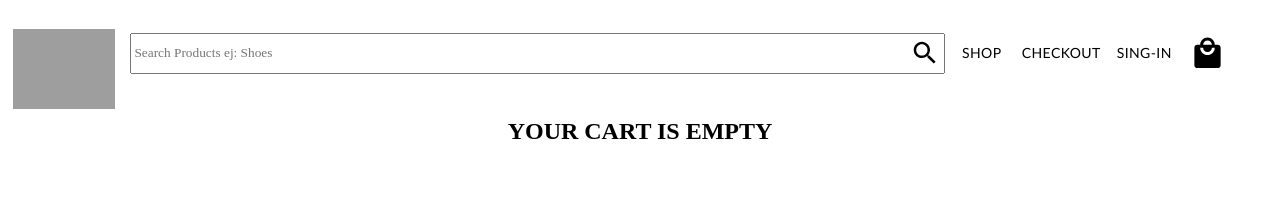
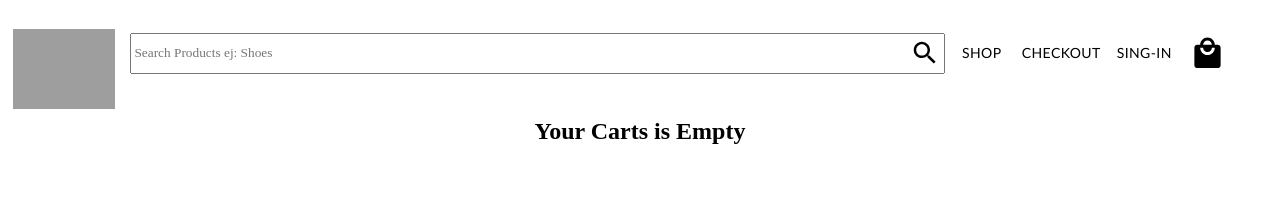
Before and after one commit to bethoven996/Portafolio, a React (Vite) app: page /Checkout in a window 1280 px wide. Shown: the top 208 px of the page. Built offline with nearby package versions, Linux system fonts and the light colour scheme; grey boxes are pictures that could not be loaded.

Commit message:
agreguecantidad

```diff
--- a/src/Componentes/Comp/CartaCheckOut.jsx
+++ b/src/Componentes/Comp/CartaCheckOut.jsx
@@ -1,8 +1,8 @@
 import { Button } from "@mui/material";
 import { useState } from "react";
 
-function CartaCheckOut({ item, DeleteItem }) {
-  const [contador, setcontador] = useState(0);
+function CartaCheckOut({ item, DeleteItem, AddToCart }) {
+  const [contador, setcontador] = useState(1);
 
   return (
     <div
@@ -38,7 +38,10 @@ function CartaCheckOut({ item, DeleteItem }) {
       >
         <Button
           disabled={contador <= 1}
-          onClick={() => setcontador(contador - 1)}
+          onClick={() => {
+            AddToCart({ ...item, cantidad: contador - 1 });
+            setcontador(contador - 1);
+          }}
           style={{
             width: "2vw",
             height: "3vh",
@@ -48,7 +51,10 @@ function CartaCheckOut({ item, DeleteItem }) {
         </Button>
         <h5>{contador}</h5>
         <Button
-          onClick={() => setcontador(contador + 1)}
+          onClick={() => {
+            AddToCart({ ...item, cantidad: contador + 1 });
+            setcontador(contador + 1);
+          }}
           style={{
             width: "2vw",
             height: "3vh",
--- a/src/Componentes/pages/Chekout/Checkout.jsx
+++ b/src/Componentes/pages/Chekout/Checkout.jsx
@@ -1,14 +1,14 @@
 import CartaCheckOut from "../../Comp/CartaCheckOut";
 import CartVentada from "../../layout/CarritoVentada/CartVentada";
-function Checkout({ cart, DeleteItem, SumarTotal }) {
+function Checkout({ AddToCart, cart, DeleteItem, SumarTotal }) {
   if (cart.length === 0) {
     return (
       <h2 style={{ textAlign: "center", fontFamily: "Helvética" }}>
-        YOUR CART IS EMPTY
+        Your Carts is Empty
       </h2>
     );
   }
-  let total = SumarTotal();
+  console.log(cart);
   return (
     <div>
       <div
@@ -67,7 +67,12 @@ function Checkout({ cart, DeleteItem, SumarTotal }) {
       </div>
       {cart.map((item) => {
         return (
-          <CartaCheckOut DeleteItem={DeleteItem} key={item.id} item={item} />
+          <CartaCheckOut
+            AddToCart={AddToCart}
+            DeleteItem={DeleteItem}
+            key={item.id}
+            item={item}
+          />
         );
       })}
 
@@ -79,7 +84,7 @@ function Checkout({ cart, DeleteItem, SumarTotal }) {
           marginLeft: "20%",
         }}
       >
-        TOTAL: {total}$
+        TOTAL: total$
       </h2>
     </div>
   );
--- a/src/Componentes/pages/Chekout/CheckoutContainer.jsx
+++ b/src/Componentes/pages/Chekout/CheckoutContainer.jsx
@@ -9,7 +9,12 @@ function CheckoutContainer() {
 
   return (
     <div>
-      <Checkout cart={cart} DeleteItem={DeleteItem} SumarTotal={SumarTotal} />
+      <Checkout
+        AddToCart={AddToCart}
+        cart={cart}
+        DeleteItem={DeleteItem}
+        SumarTotal={SumarTotal}
+      />
     </div>
   );
 }
--- a/src/Context/Context.jsx
+++ b/src/Context/Context.jsx
@@ -10,7 +10,7 @@ function ContextComponente({ children }) {
         if (producto.id === elemento.id) {
           return {
             ...elemento,
-            cantidad: producto.cantidad,
+            cantidad: elemento.cantidad + producto.cantidad,
           };
         } else {
           return elemento;
@@ -18,7 +18,7 @@ function ContextComponente({ children }) {
       });
       setCart(nuevoArr);
     } else {
-      setCart([...cart, producto]);
+      setCart([...cart, { ...producto, cantidad: producto.cantidad }]);
     }
   };
   const DeleteItem = (id) => {
```
Also changed, not shown: package.json (+6 -4 lines), 1 other file (tests, documents, lock files or other folders).
